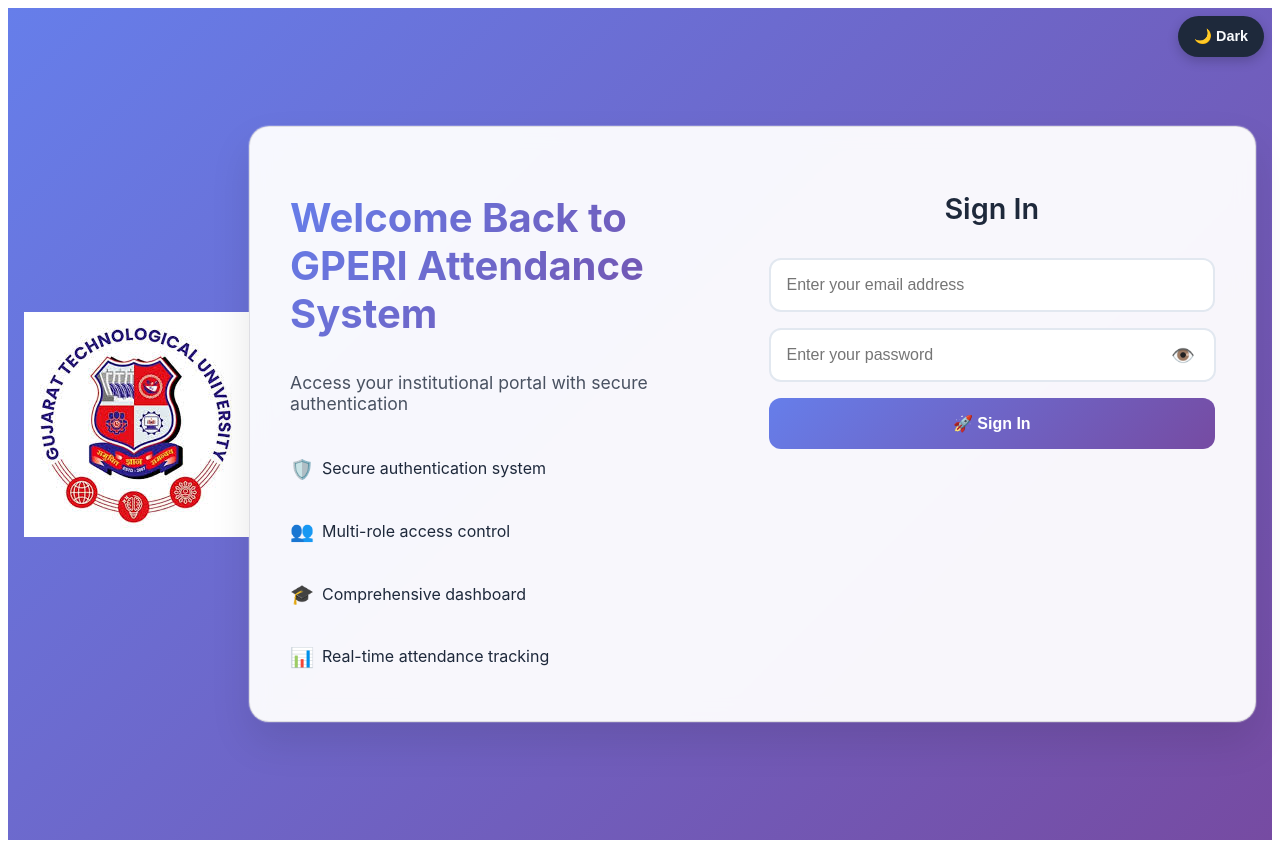
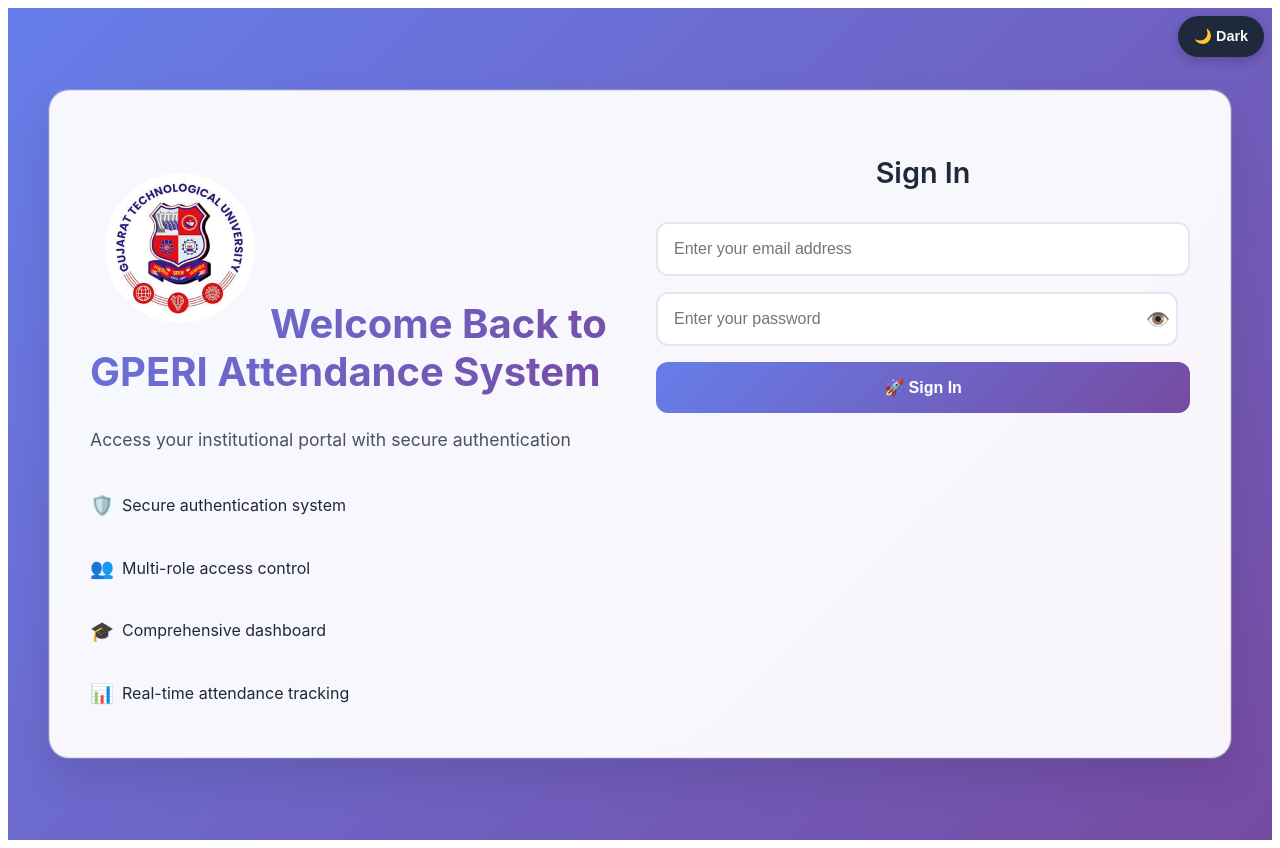
Before and after one commit to alok410/GPERIATD, a React (Create React App) app in the folder frontend/: page / in a window 1280 px wide. Built offline with nearby package versions, Linux system fonts and the light colour scheme.

Commit message:
final  commit

```diff
--- a/frontend/src/components/Login.jsx
+++ b/frontend/src/components/Login.jsx
@@ -215,7 +215,6 @@
 
   return (
     <div style={containerStyle}>
-      <img src={Logo} alt="" />
       <button
         onClick={toggleDarkMode}
         style={darkModeButtonStyle}
@@ -232,6 +231,7 @@
       <div style={cardStyle}>
         <div style={leftSideStyle}>
           <h1 style={titleStyle}>
+        <img src={Logo} alt="" style={{height:"150px",width:"150px", margin:"15px",borderRadius:"50%"}}/>
             Welcome Back to GPERI Attendance System
           </h1>
           <p style={subtitleStyle}>
```
